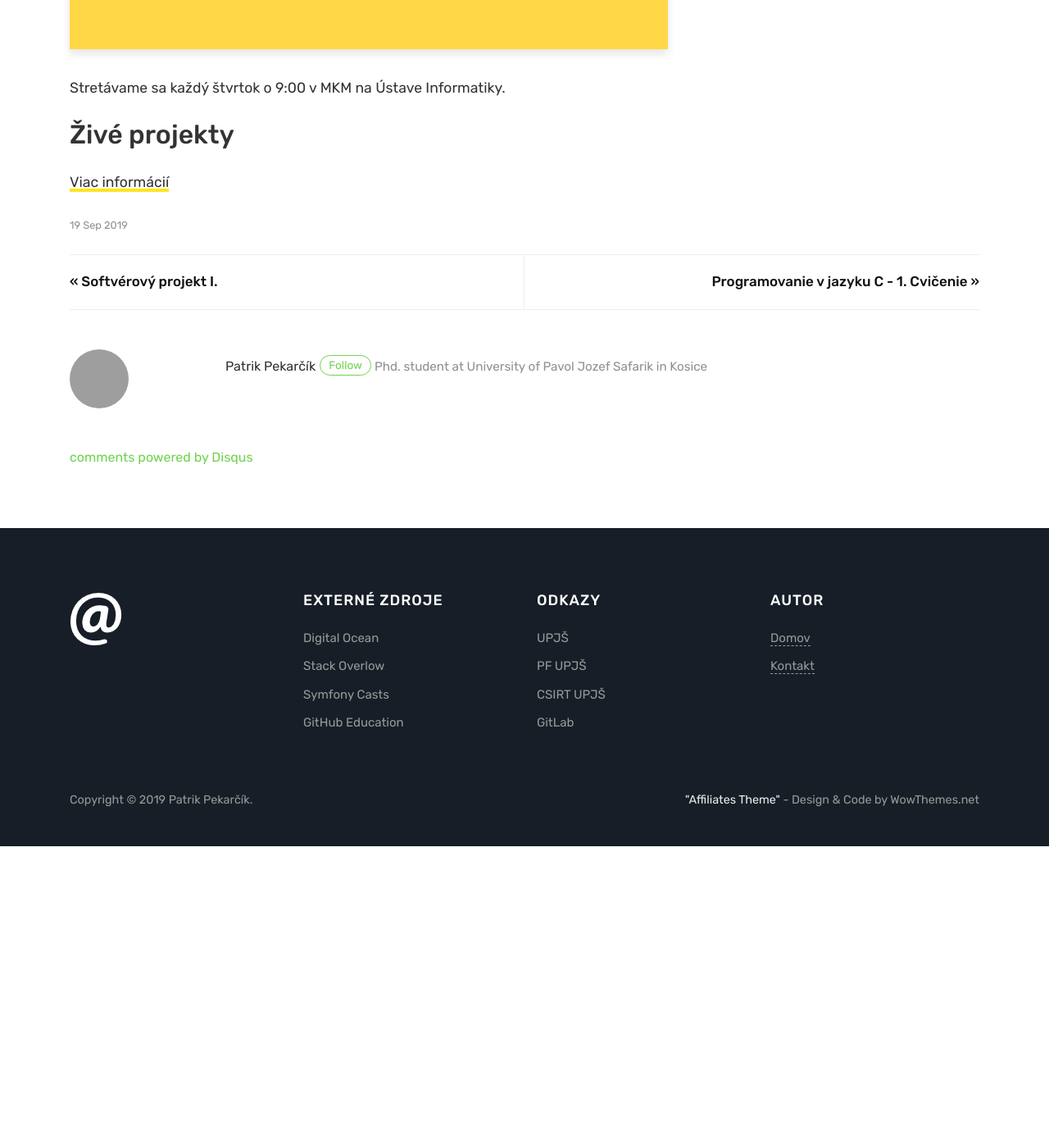
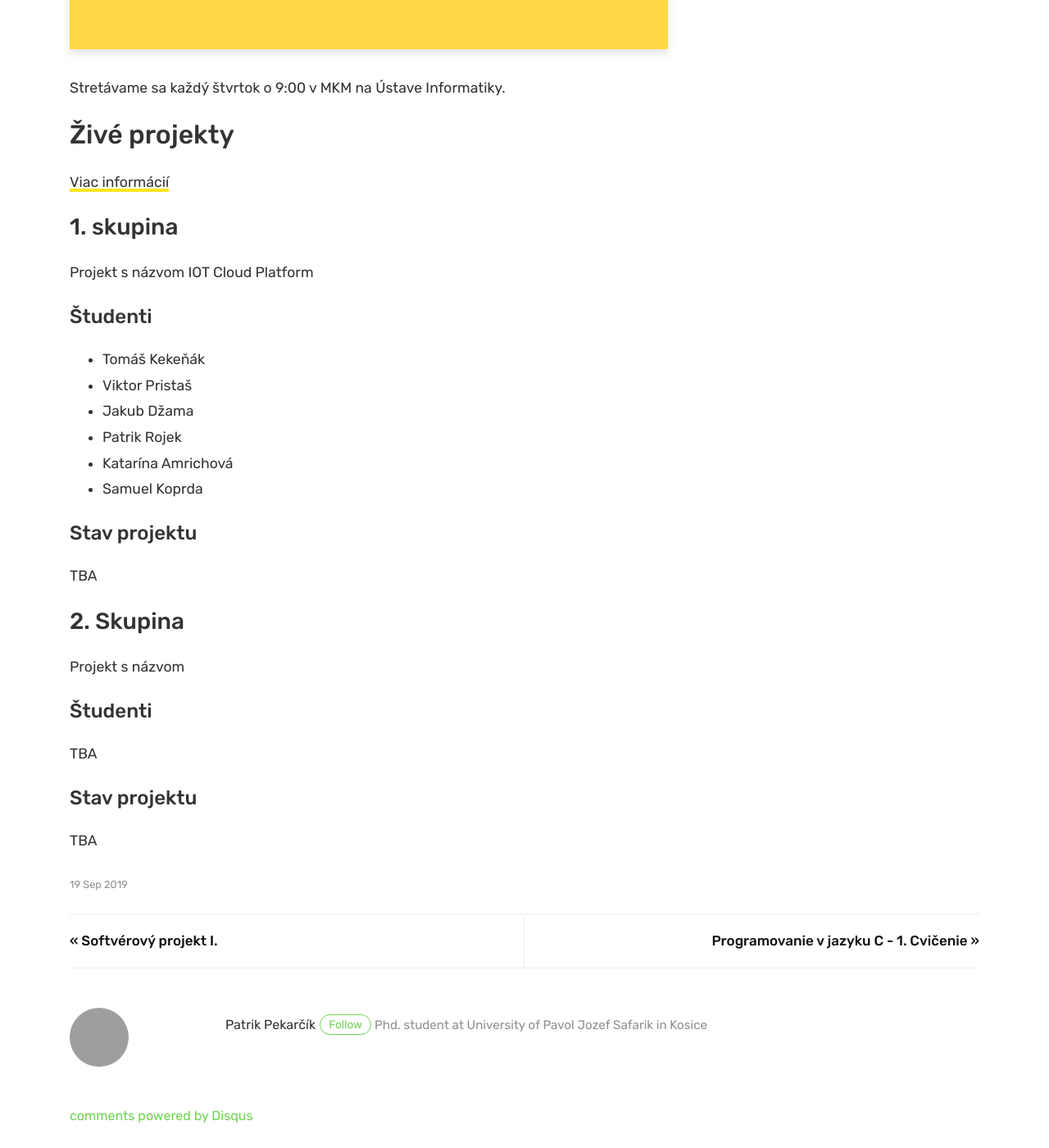
Before and after one commit to ppatrik/ppatrik.github.io, a Jekyll site: the page built from _posts/2019-09-19-PRO1b.md, in a window 1280 px wide and 1400 px high, scrolled down 585 px. Shown: the whole window at 82% size. Built offline with Jekyll 4.4.1, drawn with Linux system fonts in a browser that asks for light colours; comment, search, counter and statistics services are not loaded; before the commit the page ends 1617 px from its top, so only the background shows below that; grey boxes are pictures that could not be loaded.

Commit message:
Update 2019-09-19-PRO1b.md

```diff
--- a/_posts/2019-09-19-PRO1b.md
+++ b/_posts/2019-09-19-PRO1b.md
@@ -12,3 +12,32 @@ Stretávame sa každý štvrtok o 9:00 v MKM na Ústave Informatiky.
 ## Živé projekty
 
 [Viac informácií](https://kpi.fei.tuke.sk/sk/content/zive-it-projekty)
+
+### 1. skupina
+
+Projekt s názvom IOT Cloud Platform
+
+#### Študenti
+
+* Tomáš Kekeňák
+* Viktor Pristaš
+* Jakub Džama
+* Patrik Rojek
+* Katarína Amrichová
+* Samuel Koprda
+
+#### Stav projektu
+
+TBA
+
+### 2. Skupina
+
+Projekt s názvom
+
+#### Študenti
+
+TBA
+
+#### Stav projektu
+
+TBA
```
